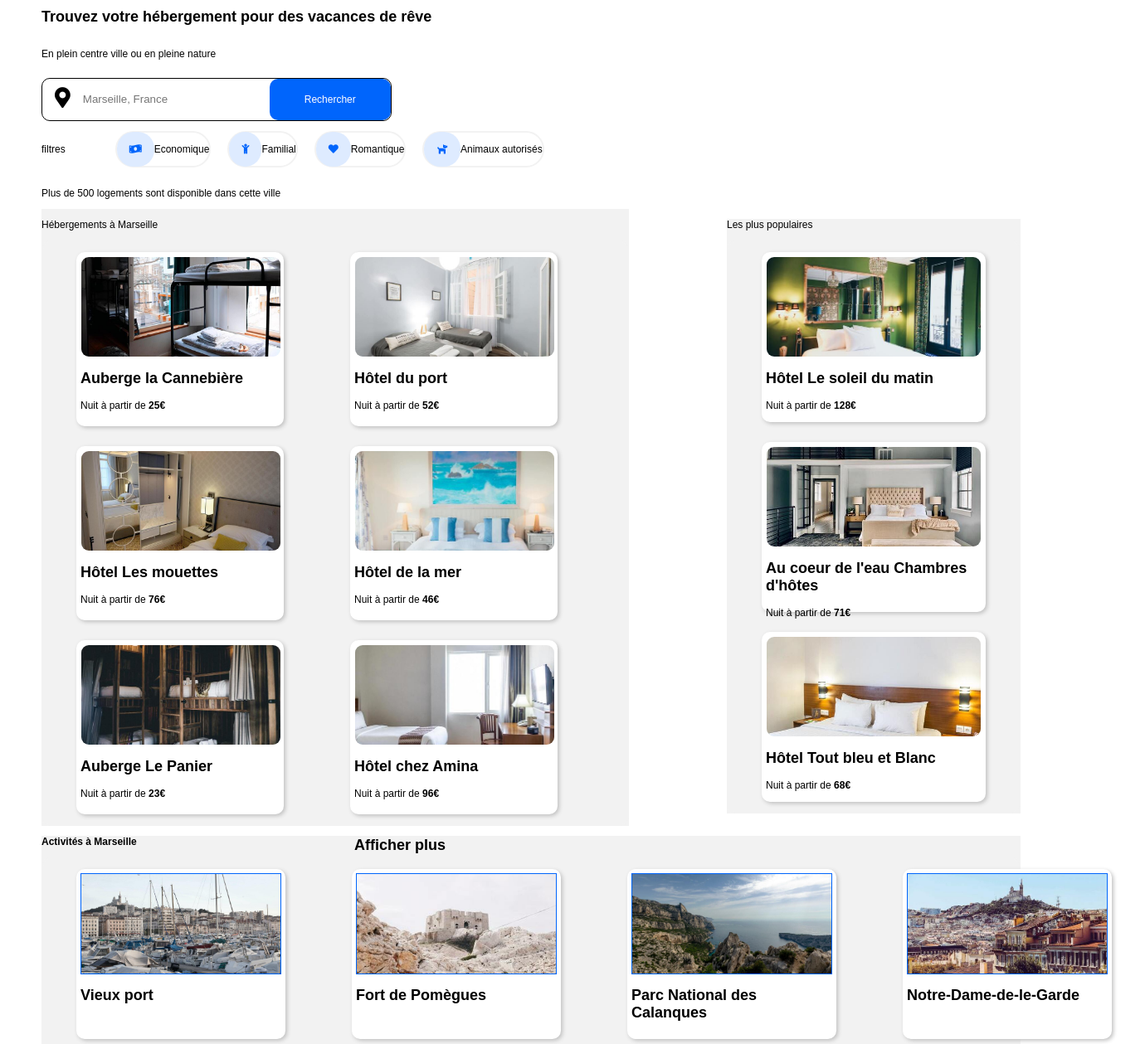
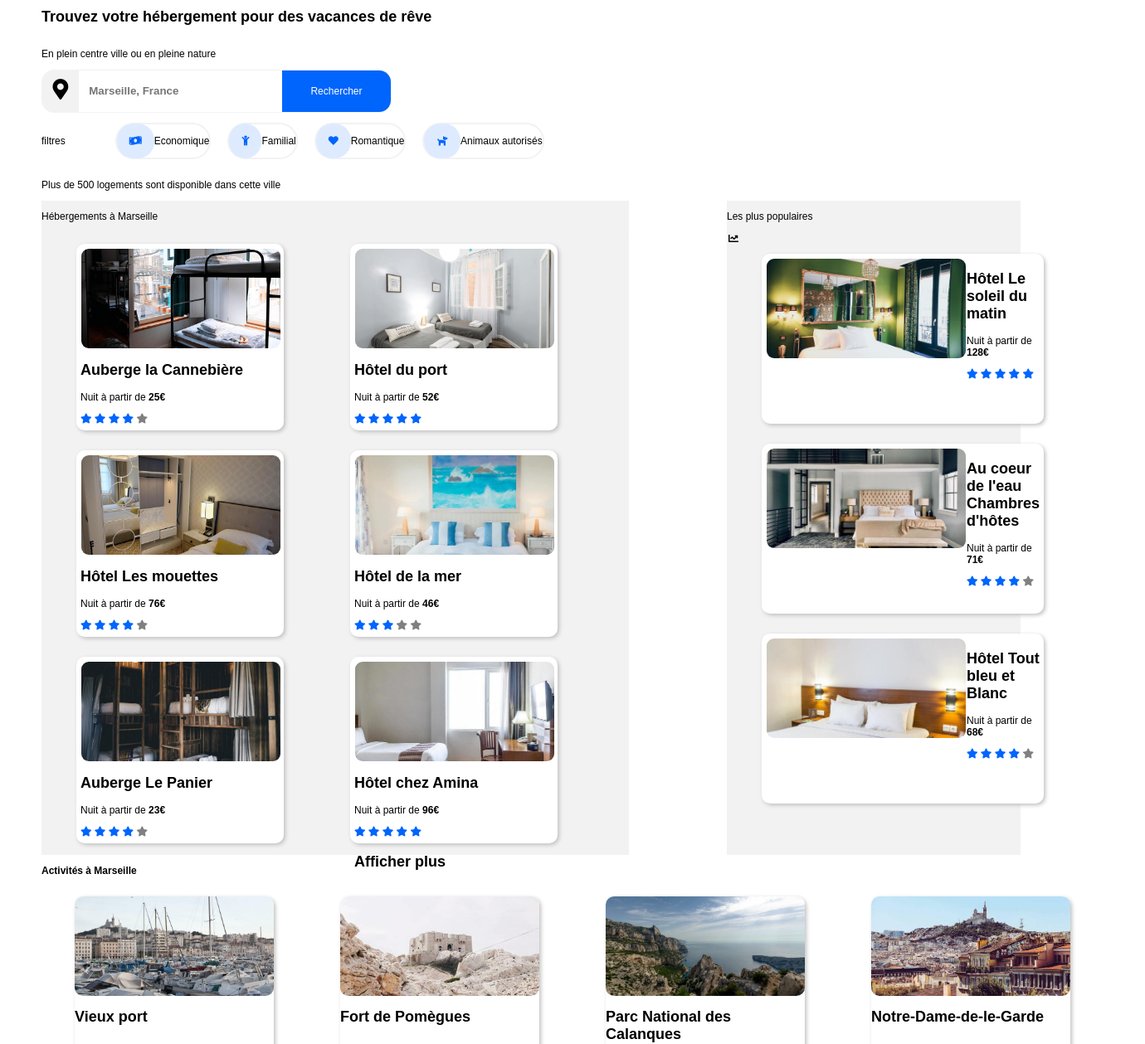
Before and after one commit to Plo-K2on/P2_Hugo_CAFFIN, a plain HTML site: page index.html in a window 1280 px wide. Shown: the part 61-1320 px from the top of the page at 83% size, 1380 px wide, since content can reach past the window. Drawn offline with Linux system fonts and the light colour scheme; a web font is replaced by a local one.

Commit message:
Add files via upload

```diff
--- a/index.html
+++ b/index.html
@@ -59,6 +59,12 @@
                          <figcaption>
                               <h2>Auberge la Cannebière </h2>
                               <p>Nuit à partir de <strong>25€</strong></p>
+                              <i class="fas fa-star fa-star-blue"></i>
+                              <i class="fas fa-star fa-star-blue"></i>
+                              <i class="fas fa-star fa-star-blue"></i>
+                              <i class="fas fa-star fa-star-blue"></i>
+                              <i class="fas fa-star"></i>
+
                          </figcaption>
                     </figure>
 
@@ -69,6 +75,11 @@
                          <figcaption>
                               <h2>Hôtel du port </h2>
                               <p>Nuit à partir de <strong>52€</strong></p>
+                              <i class="fas fa-star fa-star-blue"></i>
+                              <i class="fas fa-star fa-star-blue"></i>
+                              <i class="fas fa-star fa-star-blue"></i>
+                              <i class="fas fa-star fa-star-blue"></i>
+                              <i class="fas fa-star fa-star-blue"></i>
                          </figcaption>
                     </figure>
 
@@ -79,6 +90,11 @@
                          <figcaption>
                               <h2>Hôtel Les mouettes </h2>
                               <p>Nuit à partir de <strong>76€</strong></p>
+                              <i class="fas fa-star fa-star-blue"></i>
+                              <i class="fas fa-star fa-star-blue"></i>
+                              <i class="fas fa-star fa-star-blue"></i>
+                              <i class="fas fa-star fa-star-blue"></i>
+                              <i class="fas fa-star"></i>
                          </figcaption>
                     </figure>
 
@@ -89,6 +105,11 @@
                          <figcaption>
                               <h2>Hôtel de la mer </h2>
                               <p>Nuit à partir de <strong>46€</strong></p>
+                              <i class="fas fa-star fa-star-blue"></i>
+                              <i class="fas fa-star fa-star-blue"></i>
+                              <i class="fas fa-star fa-star-blue"></i>
+                              <i class="fas fa-star"></i>
+                              <i class="fas fa-star"></i>
                          </figcaption>
                     </figure>
 
@@ -99,6 +120,11 @@
                          <figcaption>
                               <h2>Auberge Le Panier </h2>
                               <p>Nuit à partir de <strong>23€</strong></p>
+                              <i class="fas fa-star fa-star-blue"></i>
+                              <i class="fas fa-star fa-star-blue"></i>
+                              <i class="fas fa-star fa-star-blue"></i>
+                              <i class="fas fa-star fa-star-blue"></i>
+                              <i class="fas fa-star"></i>
                          </figcaption>
                     </figure>
 
@@ -109,16 +135,21 @@
                          <figcaption>
                               <h2>Hôtel chez Amina </h2>
                               <p>Nuit à partir de <strong>96€</strong></p>
+                              <i class="fas fa-star fa-star-blue"></i>
+                              <i class="fas fa-star fa-star-blue"></i>
+                              <i class="fas fa-star fa-star-blue"></i>
+                              <i class="fas fa-star fa-star-blue"></i>
+                              <i class="fas fa-star fa-star-blue"></i>
                          </figcaption>
                          <h2>Afficher plus</h2>
                     </figure>
                </div>
           </section>
 
-          <aside>
-               <div class="conteneur">
+          <aside class="conteneur">
                     <p class="titre">Les plus populaires</p>
                     <div class="populaires">
+                         <i class="fas fa-solid fa-chart-line"></i>
                          <figure class="populaire">
                               <div class="image">
                                    <img src="./images/hebergements/4_small/emile-guillemot-Bj_rcSC5XfE-unsplash.jpg" alt="Hôtel Le soleil du matin" />
@@ -126,6 +157,11 @@
                               <figcaption>
                                    <h2>Hôtel Le soleil du matin</h2>
                                    <p>Nuit à partir de <strong>128€</strong></p>
+                                   <i class="fas fa-star fa-star-blue"></i>
+                                   <i class="fas fa-star fa-star-blue"></i>
+                                   <i class="fas fa-star fa-star-blue"></i>
+                                   <i class="fas fa-star fa-star-blue"></i>
+                                   <i class="fas fa-star fa-star-blue"></i>
                               </figcaption>
                          </figure>
 
@@ -136,6 +172,11 @@
                               <figcaption>
                                    <h2>Au coeur de l'eau Chambres d'hôtes</h2>
                                    <p>Nuit à partir de <strong>71€</strong></p>
+                                   <i class="fas fa-star fa-star-blue"></i>
+                                   <i class="fas fa-star fa-star-blue"></i>
+                                   <i class="fas fa-star fa-star-blue"></i>
+                                   <i class="fas fa-star fa-star-blue"></i>
+                                   <i class="fas fa-star"></i>
                               </figcaption>
                          </figure>
 
@@ -146,10 +187,14 @@
                               <figcaption>
                                    <h2>Hôtel Tout bleu et Blanc</h2>
                                    <p>Nuit à partir de <strong>68€</strong></p>
+                                   <i class="fas fa-star fa-star-blue"></i>
+                                   <i class="fas fa-star fa-star-blue"></i>
+                                   <i class="fas fa-star fa-star-blue"></i>
+                                   <i class="fas fa-star fa-star-blue"></i>
+                                   <i class="fas fa-star"></i>
                               </figcaption>
                          </figure>
                     </div>
-               </div>
           </aside>
      </main>
 
--- a/style.css
+++ b/style.css
@@ -28,11 +28,13 @@ header {
     min-width: 240px;
 
 }
-.image img{
-    /* display: none; */
+/*.image img{
     flex-shrink: 0;
     min-width: 100%;
     min-height: 100%
+}*/
+.fa-star{
+    color: grey;
 }
 
 /* Navigation */
@@ -64,33 +66,34 @@ nav ul li a{
 #recherche {
     display: flex;
     flex-direction: row;
-    margin-top: 10px;
     height: 50px;
-    border-radius: 10px;
-    border: 1px black solid;
+    border-radius: 15px;
+    border: 1px solid #F2F2F2 ;
     width: 420px;
     overflow: hidden;
+    background-color: #F2F2F2;
 }
-#recherche i { /*Couleur d'arrière plan disparue*/
+
+
+#recherche i {
     width: 50px;
     font-size: 25px;
     color: black;
     margin: 0;
     text-align: center;
-    background-color: F2F2F2;
     border-radius: 10px;
     padding: 10px 0;
 }
 #recherche input {
-    width: 230px;
-    padding: 0;
+    width: 60%;
+    padding: 3%;
     margin: 0;
     color: black;
-    border: hidden
+    border: hidden;
+    font-weight: bold;
 }
 #recherche p {
     background-color: #0065FC;
-    border-radius: 10px;
     color: white;
     padding: 0;
     margin: auto;
@@ -129,7 +132,7 @@ nav ul li a{
     color: #0065FC;
 }
 
-figure{
+main figure{
     border: 5px white solid;
     border-radius: 10px;
     background-color: white;
@@ -150,14 +153,23 @@ main aside{
     width: 30%;
 }
 
+/*conteneur*/
+main .conteneur{
+    background-color: #F2F2F2;
+
+}
 /* Hebergements */
 .hebergements{
     display: flex;
     flex-wrap: wrap;
+    align-content: space-around;
+    border: 2px #F2F2F2 solid;
+    border-radius: 10px;
 }
+
 .hebergements figure{
     width: 240px;
-    height: 200px;
+    height: 215px;
 }
 .hebergements figure .image{
     height: 115px;
@@ -170,16 +182,8 @@ main aside{
 .hebergements figure figcaption{
     height: 80px;
 }
-.conteneur{
-    background-color: #F2F2F2;
-
-}
-.conteneur .hebergements
-{
-    display: flex;
-    align-content: space-around;
-    border: 2px #F2F2F2 solid;
-    border-radius: 10px;
+.hebergements figure figcaption .fa-star-blue{
+    color: #0065FC;
 }
 
 /* Les plus populaires */
@@ -188,8 +192,8 @@ main aside{
     flex-wrap: wrap;
 }
 .populaires figure{
-    /*max-width: 20%;*/
     height: 195px;
+    display: flex;
 }
 .populaires figure .image{
     height: 115px;
@@ -201,12 +205,15 @@ main aside{
 }
 .populaires figure figcaption{
     height: 80px;
+
+}
+.populaires figure figcaption .fa-star-blue{
+    color: #0065FC;
 }
 .conteneur .populaires
 {
     display: flex;
     flex-direction: column;
-    /*align-content: space-around;*/
     border: 2px #F2F2F2 solid;
     border-radius: 10px;
     background-color: #F2F2F2;
@@ -218,16 +225,18 @@ main aside{
     flex-direction: row;
 }
 .activites figure{
-   /* max-width: 20%;*/
     height: 195px;
-
+    border-radius: 10px;
+    background-color: white;
+    box-shadow: 2px 2px 5px silver
 }
 .activites .colonne .image img{
     bottom: 60px;
 }
 .activites figure .image{
     height: 114px;
-
+    border: hidden;
+    border-radius: 10px;
 }
 .activites figure .image img{
     width: 100%;
@@ -235,15 +244,12 @@ main aside{
 }
 .activites figure figcaption{
     height: 80px;
-
 }
 
 .conteneur .activites{
     display: flex;
     align-content: space-around;
-    border: 2px #F2F2F2 solid;
     border-radius: 10px;
-    background-color: #F2F2F2;
 }
 
 /*footer*/
```
